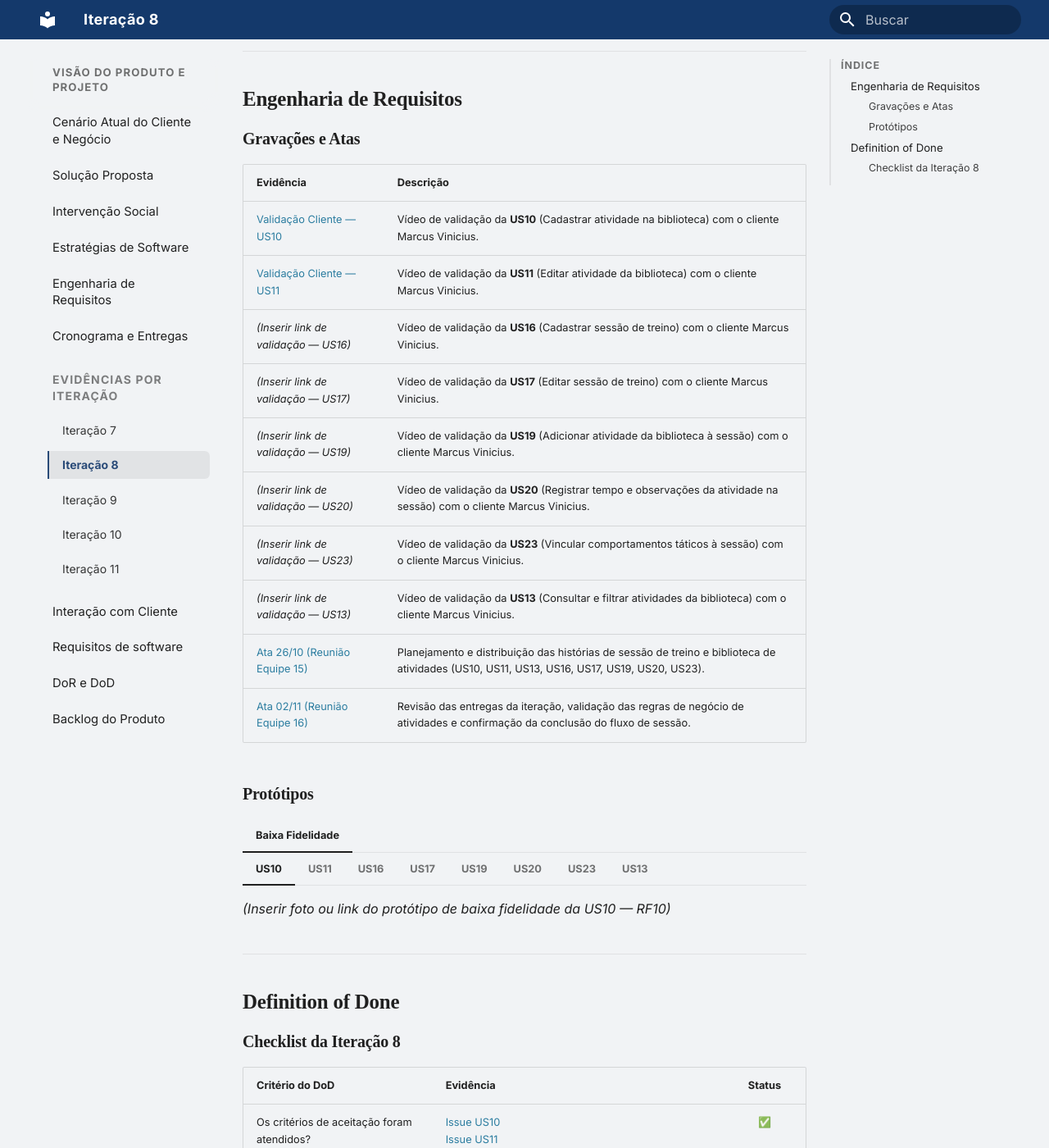
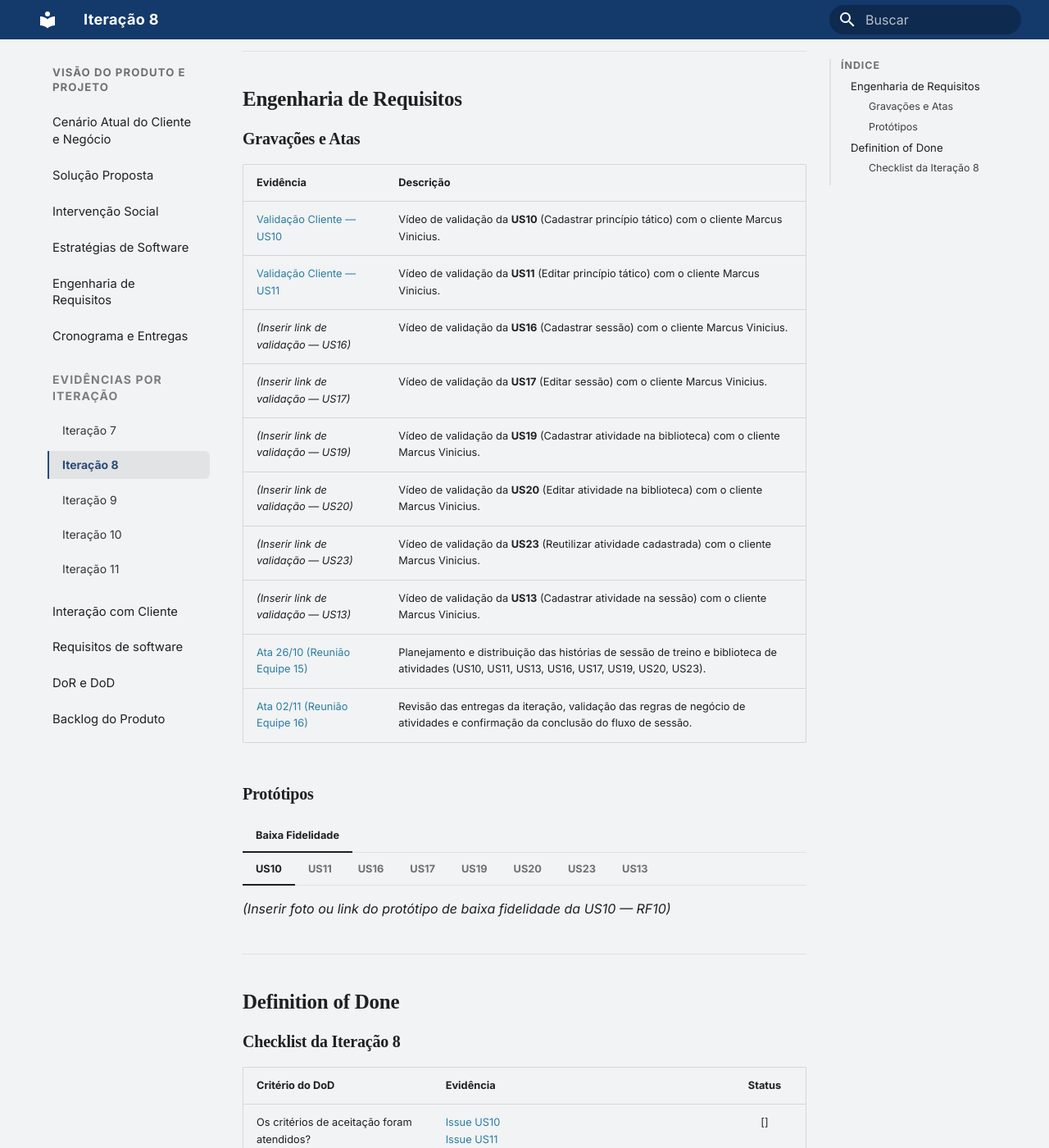
Before and after one commit to mdsreq-fga-unb/REQ-2026.2-T01-FutBoard, an MkDocs documentation site: the page built from docs/visao-produto/evidencias-ciclos/EV_C2.md, in a window 1280 px wide and 1400 px high, scrolled down 242 px. Shown: the whole window at 82% size. Built offline with MkDocs 1.6.1 and Material for MkDocs 9.7.7, drawn with Linux system fonts in a browser that asks for light colours; some of the changed text lies outside the part shown.

Commit message:
docs: substitui emojis por checkboxes [] e [x] nos checklists de DoD das iteracoes

```diff
--- a/docs/visao-produto/evidencias-ciclos/EV_C2.md
+++ b/docs/visao-produto/evidencias-ciclos/EV_C2.md
@@ -10,14 +10,14 @@
 
 | Evidência | Descrição |
 | :--- | :--- |
-| [Validação Cliente — US10](https://youtu.be/ia-ayXJykKA) | Vídeo de validação da **US10** (Cadastrar atividade na biblioteca) com o cliente Marcus Vinicius. |
-| [Validação Cliente — US11](https://youtu.be/9pT__tOB93Y) | Vídeo de validação da **US11** (Editar atividade da biblioteca) com o cliente Marcus Vinicius. |
-| *(Inserir link de validação — US16)* | Vídeo de validação da **US16** (Cadastrar sessão de treino) com o cliente Marcus Vinicius. |
-| *(Inserir link de validação — US17)* | Vídeo de validação da **US17** (Editar sessão de treino) com o cliente Marcus Vinicius. |
-| *(Inserir link de validação — US19)* | Vídeo de validação da **US19** (Adicionar atividade da biblioteca à sessão) com o cliente Marcus Vinicius. |
-| *(Inserir link de validação — US20)* | Vídeo de validação da **US20** (Registrar tempo e observações da atividade na sessão) com o cliente Marcus Vinicius. |
-| *(Inserir link de validação — US23)* | Vídeo de validação da **US23** (Vincular comportamentos táticos à sessão) com o cliente Marcus Vinicius. |
-| *(Inserir link de validação — US13)* | Vídeo de validação da **US13** (Consultar e filtrar atividades da biblioteca) com o cliente Marcus Vinicius. |
+| [Validação Cliente — US10](https://youtu.be/ia-ayXJykKA) | Vídeo de validação da **US10** (Cadastrar princípio tático) com o cliente Marcus Vinicius. |
+| [Validação Cliente — US11](https://youtu.be/9pT__tOB93Y) | Vídeo de validação da **US11** (Editar princípio tático) com o cliente Marcus Vinicius. |
+| *(Inserir link de validação — US16)* | Vídeo de validação da **US16** (Cadastrar sessão) com o cliente Marcus Vinicius. |
+| *(Inserir link de validação — US17)* | Vídeo de validação da **US17** (Editar sessão) com o cliente Marcus Vinicius. |
+| *(Inserir link de validação — US19)* | Vídeo de validação da **US19** (Cadastrar atividade na biblioteca) com o cliente Marcus Vinicius. |
+| *(Inserir link de validação — US20)* | Vídeo de validação da **US20** (Editar atividade na biblioteca) com o cliente Marcus Vinicius. |
+| *(Inserir link de validação — US23)* | Vídeo de validação da **US23** (Reutilizar atividade cadastrada) com o cliente Marcus Vinicius. |
+| *(Inserir link de validação — US13)* | Vídeo de validação da **US13** (Cadastrar atividade na sessão) com o cliente Marcus Vinicius. |
 | [Ata 26/10 (Reunião Equipe 15)](../../atas-reunioes/reunioes-da-equipe.md#reuniao-da-equipe-15) | Planejamento e distribuição das histórias de sessão de treino e biblioteca de atividades (US10, US11, US13, US16, US17, US19, US20, US23). |
 | [Ata 02/11 (Reunião Equipe 16)](../../atas-reunioes/reunioes-da-equipe.md#reuniao-da-equipe-16) | Revisão das entregas da iteração, validação das regras de negócio de atividades e confirmação da conclusão do fluxo de sessão. |
 
@@ -81,11 +81,11 @@
 
 | Critério do DoD | Evidência | Status |
 | :--- | :--- | :---: |
-| Os critérios de aceitação foram atendidos? | [Issue US10](#)<br>[Issue US11](#)<br>[Issue US16](#)<br>[Issue US17](#)<br>[Issue US19](#)<br>[Issue US20](#)<br>[Issue US23](#)<br>[Issue US13](#) | ✅ |
-| O código foi integrado na branch main e revisado? | *(Inserir link do Pull Request)* | ✅ |
-| Os workflows de CI/CD do projeto foram executados com sucesso? | *(Inserir link do Workflow / GitHub Actions)* | ✅ |
-| Os testes relacionados foram executados com sucesso? | *(Inserir link da execução dos testes unitários)* | ✅ |
-| Os Requisitos Não Funcionais (RNFs) vinculados foram verificados? | *(Inserir evidência de RNF02 — Responsividade e RNF03 — Cadastro de treino em menos de 2 min para US13, US16 e US23)* | ✅ |
-| A verificação integrada dos fluxos foi realizada com sucesso? | *(Inserir captura de tela comprovando o vínculo entre Periodização e Sessão/Atividades)* | ✅ |
-| A documentação e evidências da entrega estão atualizadas? | *(Inserir link do PR de atualização da documentação)* | ✅ |
-| A funcionalidade da User Story desenvolvida foi validada pelo cliente? | [Validação US10](https://youtu.be/ia-ayXJykKA)<br>[Validação US11](https://youtu.be/9pT__tOB93Y)<br>[Validação US16](#)<br>[Validação US17](#)<br>[Validação US19](#)<br>[Validação US20](#)<br>[Validação US23](#)<br>[Validação US13](#) | ✅ |
+| Os critérios de aceitação foram atendidos? | [Issue US10](#)<br>[Issue US11](#)<br>[Issue US16](#)<br>[Issue US17](#)<br>[Issue US19](#)<br>[Issue US20](#)<br>[Issue US23](#)<br>[Issue US13](#) | [] |
+| O código foi integrado na branch main e revisado? | *(Inserir link do Pull Request)* | [] |
+| Os workflows de CI/CD do projeto foram executados com sucesso? | *(Inserir link do Workflow / GitHub Actions)* | [] |
+| Os testes relacionados foram executados com sucesso? | *(Inserir link da execução dos testes unitários)* | [] |
+| Os Requisitos Não Funcionais (RNFs) vinculados foram verificados? | *(Inserir evidência de RNF02 — Responsividade e RNF03 — Cadastro de treino em menos de 2 min para US13, US16 e US23)* | [] |
+| A verificação integrada dos fluxos foi realizada com sucesso? | *(Inserir captura de tela comprovando o vínculo entre Periodização e Sessão/Atividades)* | [] |
+| A documentação e evidências da entrega estão atualizadas? | *(Inserir link do PR de atualização da documentação)* | [] |
+| A funcionalidade da User Story desenvolvida foi validada pelo cliente? | [x] [Validação US10](https://youtu.be/ia-ayXJykKA)<br>[x] [Validação US11](https://youtu.be/9pT__tOB93Y)<br>[] [Validação US16](#)<br>[] [Validação US17](#)<br>[] [Validação US19](#)<br>[] [Validação US20](#)<br>[] [Validação US23](#)<br>[] [Validação US13](#) | [] |
```
Also changed, not shown: docs/visao-produto/evidencias-ciclos/EV_C1.md (+8 -8 lines), docs/visao-produto/evidencias-ciclos/EV_C3.md (+8 -8 lines), docs/visao-produto/evidencias-ciclos/EV_C4.md (+8 -8 lines), docs/visao-produto/evidencias-ciclos/EV_C5.md (+8 -8 lines).
